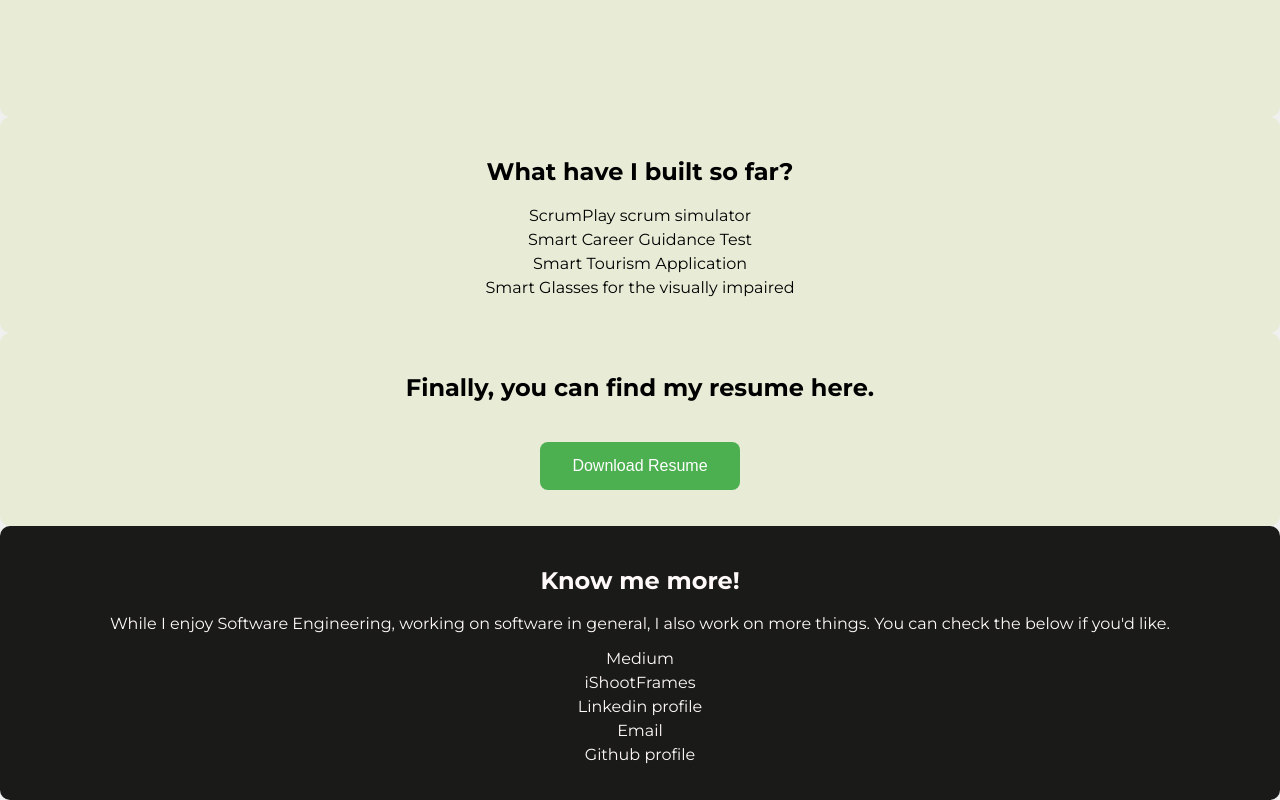
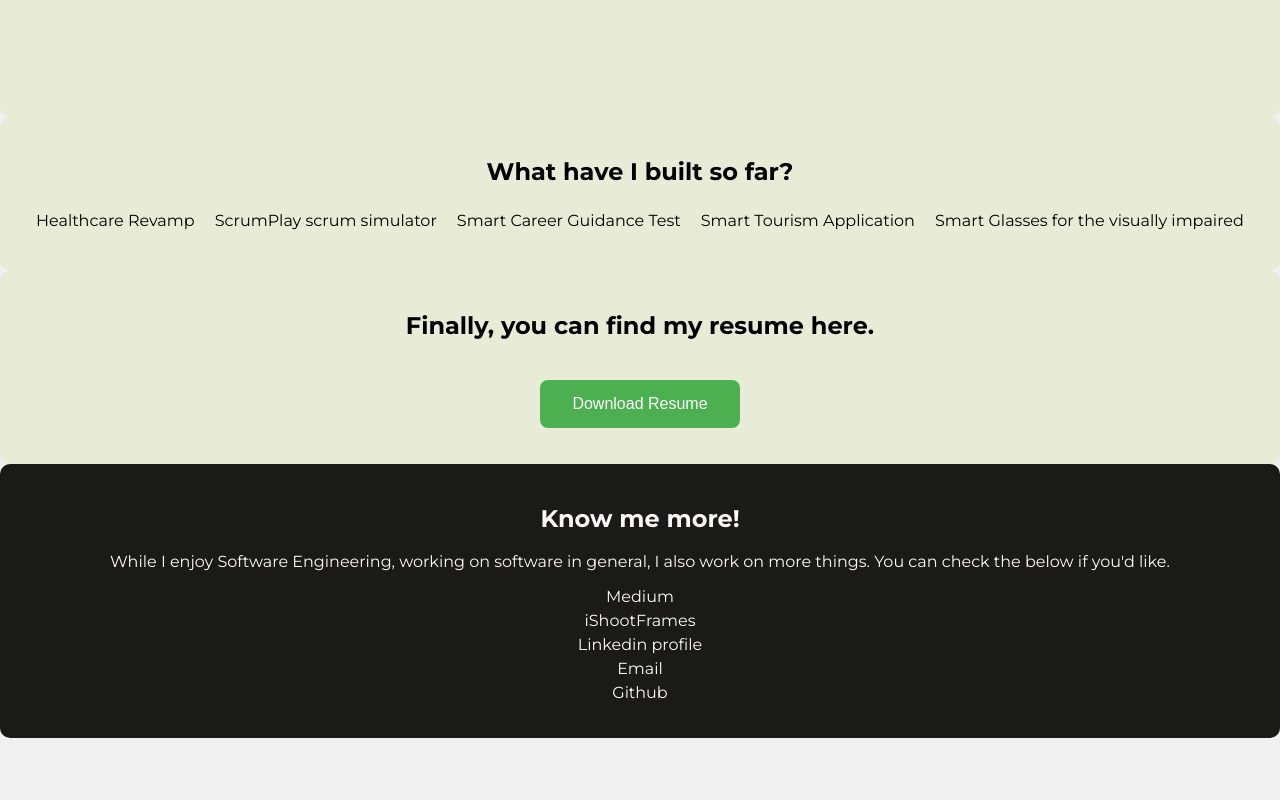
Before and after one commit to 1110tanmay/PortfolioWebsite, a plain HTML site: page HTML/index.html in a window 1280 px wide. Shown: the part 2617-3417 px from the top of the page. After the commit the page ends 3355 px from the top, so only its background shows below. Drawn offline with Linux system fonts and the light colour scheme; files that its build step writes are made by us from their sources; files whose address does not match are found by name; a web font is replaced by a local one.

Commit message:
Updated containers.

```diff
--- a/CSS/styles.css
+++ b/CSS/styles.css
@@ -102,6 +102,13 @@ body {
     text-align: center;
 }
 
+.project-container {
+    display: flex;
+    flex-wrap: wrap; /* Allow wrapping to the next row if space is limited */
+    gap: 20px; /* Add spacing between project items */
+    justify-content: center; /* Center the items in the container */
+  }
+
 /* Resume Section */
 .Resume {
     padding: 20px;
--- a/HTML/index.html
+++ b/HTML/index.html
@@ -98,10 +98,13 @@
             <h2>What have I built so far?</h2>
             <p>
                 <ul>
-                    <li>ScrumPlay scrum simulator</li>
-                    <li>Smart Career Guidance Test</li>
-                    <li>Smart Tourism Application</li>
-                    <li>Smart Glasses for the visually impaired</li>
+                  <div class = "project-container">
+                    <div class = "projectItem"><li>Healthcare Revamp</li></div>
+                    <div class = "projectItem"><li>ScrumPlay scrum simulator</li></div>
+                    <div class = "projectItem"><li>Smart Career Guidance Test</li></div>
+                    <div class = "projectItem"><li>Smart Tourism Application</li></div>
+                    <div class = "projectItem"><li>Smart Glasses for the visually impaired</li></div>
+                  </div>
                 </ul>
             </p>
           </div>
@@ -126,7 +129,7 @@
                     <li>iShootFrames</li>
                     <li>Linkedin profile</li>
                     <li>Email</li>
-                    <li>Github profile</li>
+                    <li>Github</li>
                 </ul>
             </p>
           </div>
```
Also changed, not shown: 3 other files.
